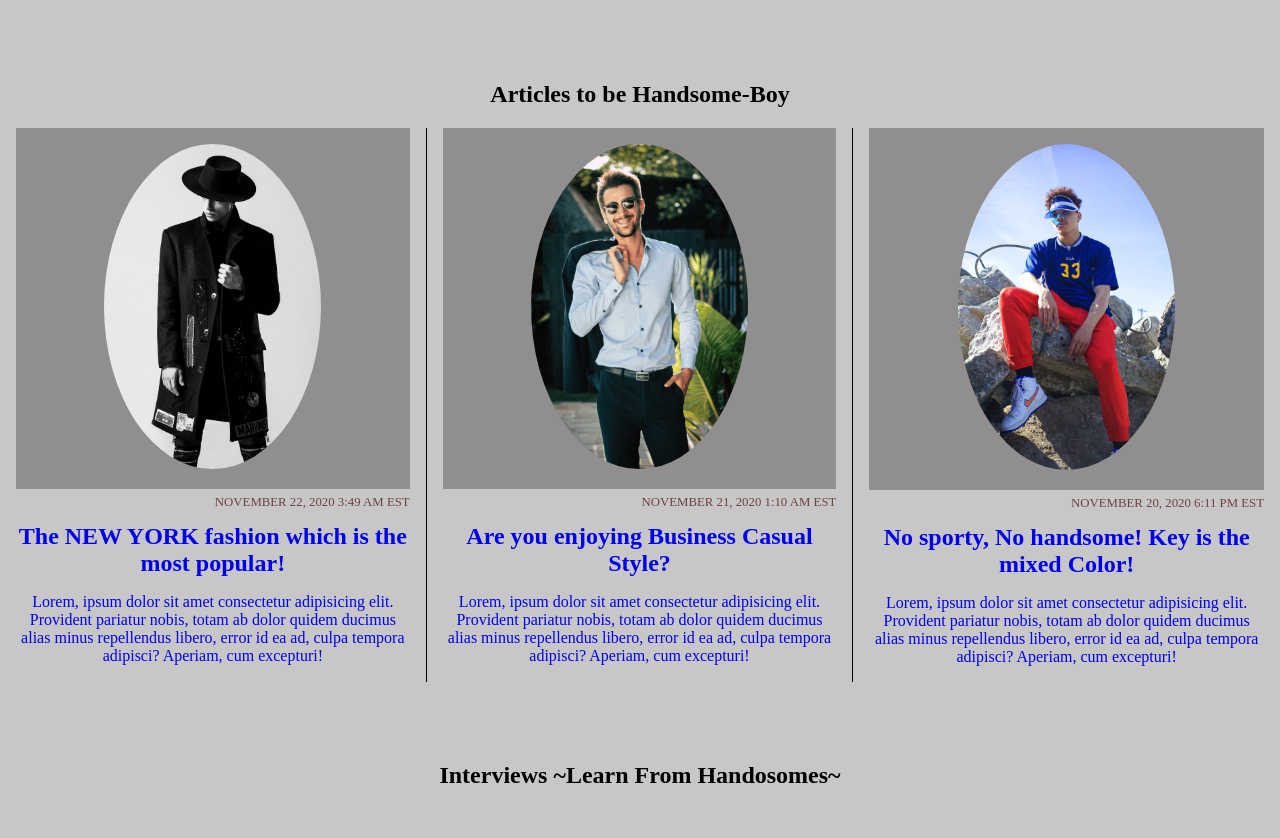
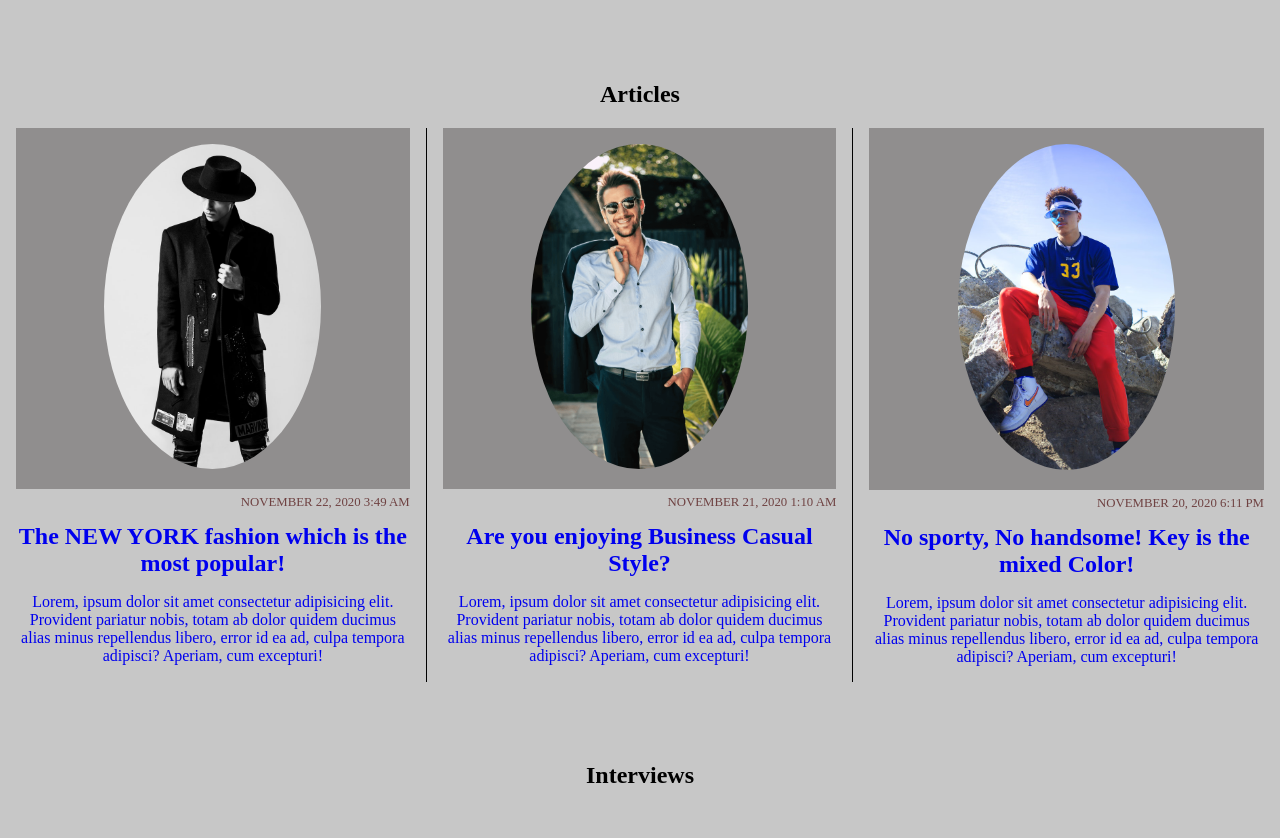
Before and after one commit to nori3506/magazine, a plain HTML site: page Home/index.html in a window 1280 px wide. Shown: the part 860-1698 px from the top of the page. Drawn offline with Linux system fonts and the light colour scheme.

Commit message:
modigy index page

```diff
--- a/Home/index.html
+++ b/Home/index.html
@@ -11,7 +11,7 @@
 <body>
   <header id="top-header">
     <p class="slogan">Method to be cool...</p>
-    <h1>MEN'S NORIS</h1>
+    <h1 class="magazine-title">MEN'S NORIS</h1>
     <div class="search-area">
       <form action="" method="get">
         <input type="text">
@@ -41,7 +41,7 @@
           </a>
         </div>
         <div class="side-area">
-          <h2 class="side-header">RANKING</h2>
+          <h1 class="side-header"><span class="sidebar-span">Ranking</span></h2>
           <div class="ranked-articles">
             <a href="../article.html">
               <img src="../images/model/casual-port.png" alt="casual fashion" class="ranked-img-size">
@@ -77,14 +77,14 @@
         </div>
       </section>
       <section id="articles">
-        <h1 class="articles-header">Articles to be Handsome-Boy</h1>
+        <h1 class="articles-header"><span class="article-span">Articles</span></h1>
         <div class="excerpt-article">
           <a href="../article.html" class="article-desctiption-grid">
             <div class="outline-img">
               <img src="../images/model/mens-dressup-port.jpg" alt="man dressed" class="excerpt-img-size">
             </div>
             <div class="article-desctiption-area">
-              <p class="published-date">NOVEMBER 22, 2020 3:49 AM EST</p>
+              <p class="published-date">NOVEMBER 22, 2020 3:49 AM</p>
               <h2 class="article-header">The NEW YORK fashion which is the most popular!</h2>
               <p>
                 Lorem, ipsum dolor sit amet consectetur adipisicing elit.
@@ -100,7 +100,7 @@
               <img src="../images/model/business-casual-port.png" alt="man in business casual" class="excerpt-img-size">
             </div>
             <div class="article-desctiption-area">
-              <p class="published-date">NOVEMBER 21, 2020 1:10 AM EST</p>
+              <p class="published-date">NOVEMBER 21, 2020 1:10 AM</p>
               <h2 class="article-header">Are you enjoying Business Casual Style?</h2>
               <p>
                 Lorem, ipsum dolor sit amet consectetur adipisicing elit.
@@ -116,7 +116,7 @@
               <img src="../images/model/sport-wear-port.jpg" alt="man in sport wear" class="excerpt-img-size">
             </div>
             <div class="article-desctiption-area">
-              <p class="published-date">NOVEMBER 20, 2020 6:11 PM EST</p>
+              <p class="published-date">NOVEMBER 20, 2020 6:11 PM </p>
               <h2 class="article-header">No sporty, No handsome! Key is the mixed Color!</h2>
               <p>
                 Lorem, ipsum dolor sit amet consectetur adipisicing elit.
@@ -128,7 +128,7 @@
         </div>
       </section>
       <section id="interviews">
-        <h1>Interviews  ~Learn From Handosomes~</h1>
+        <h1 class="interview-header"><span class="interview-span">Interviews</span></h1>
         <div class="interview-area">
           <a href="../article.html">
             <div class="us-man-img"></div>
@@ -179,7 +179,7 @@
         </div>
       </section>
       <section id="items">
-        <h1>Items of This month ~Keep up with the trend！~</h1>
+        <h1 class="items-header"><span class="items-span">Trendy Items</span></h1>
         <div class="item-area">
           <a href="../article.html">
             <img src="../images/items/la-cap.png" alt="casual fashion" class="item-img-size">
```
